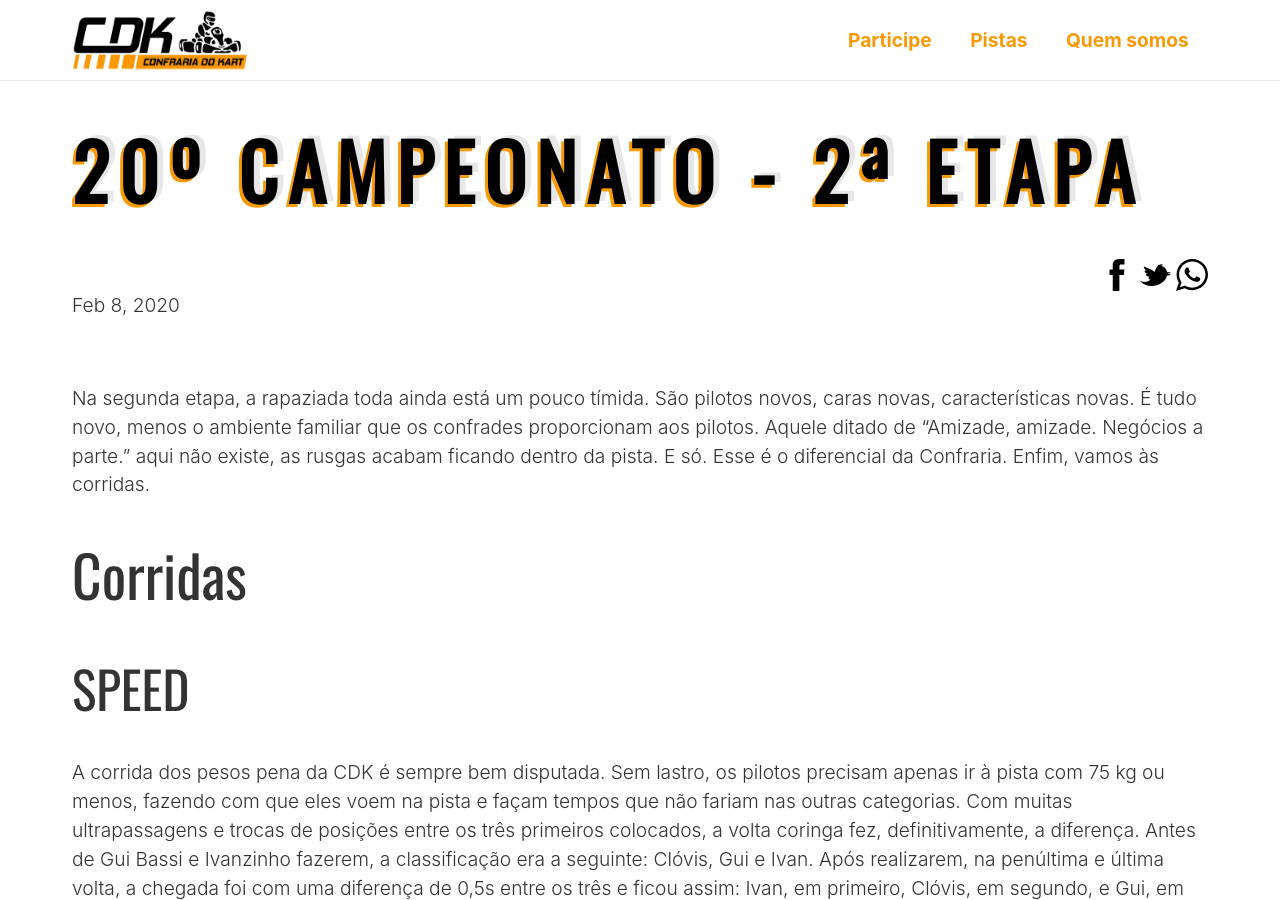
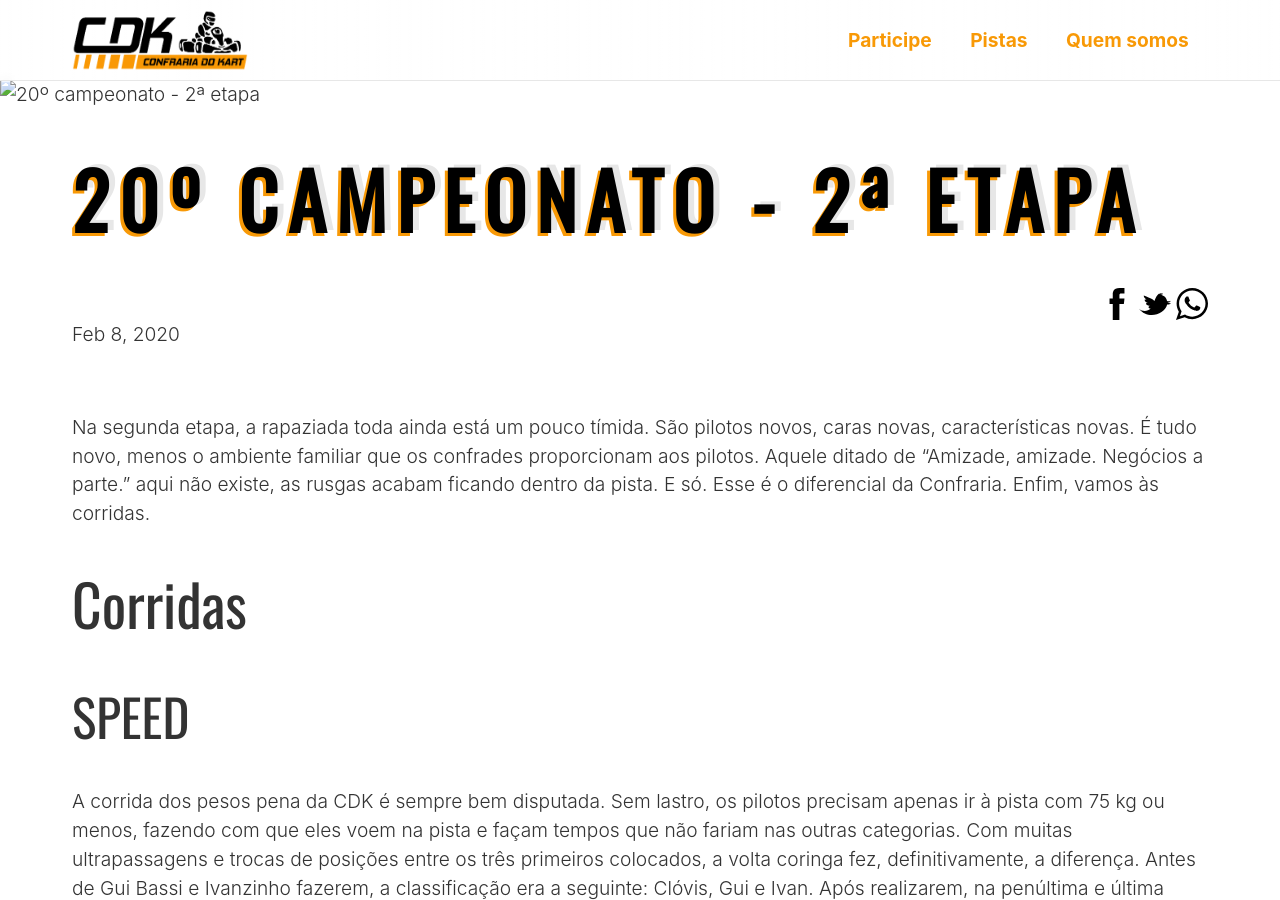
Before and after one commit to ConfrariaDoKart/confrariadokart.github.io, a Jekyll site: the page built from _posts/2020-02-09-20o-campeonato-2a-etapa.markdown, in a window 1280 px wide and 900 px high. Built offline with Jekyll 4.4.1, drawn with Linux system fonts in a browser that asks for light colours.

Commit message:
Fixed post defaults

```diff
--- a/_config.yml
+++ b/_config.yml
@@ -21,11 +21,11 @@
 - scope:
     path: ''
     type: posts
-    image: ''
-    campeonato: ''
   values:
     layout: post
     permalink: blog/:title/
+    image: ''
+    campeonato: ''
 lang: pt_BR
 description: ''
 baseurl: ''
```
